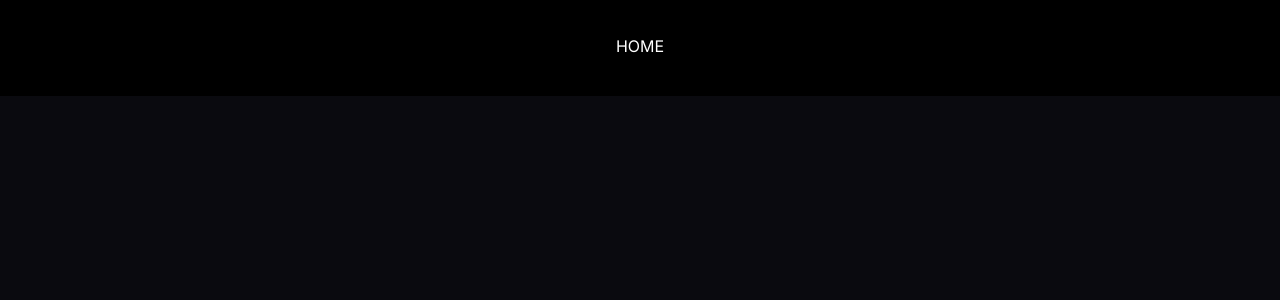
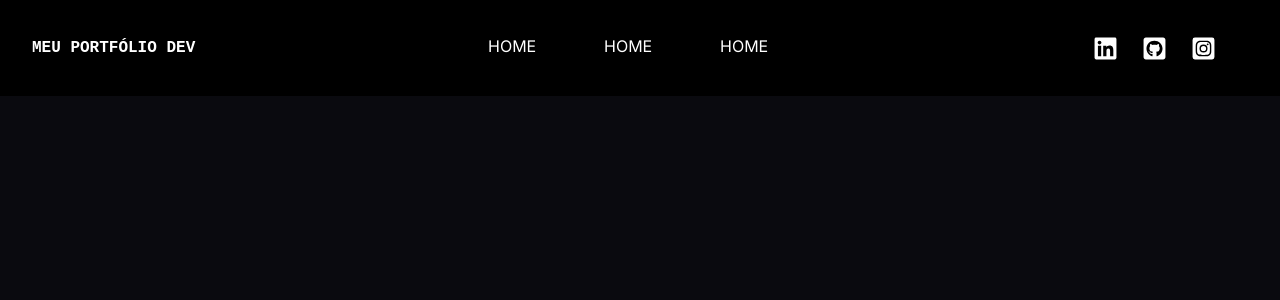
Before and after one commit to rafae1-afonso/meu-portfolio-dev, a Next.js app: page / in a window 1280 px wide. Shown: the top 300 px of the page. Built offline with nearby package versions, Linux system fonts and the light colour scheme.

Commit message:
melhora no header

```diff
--- /dev/null
+++ b/app/fonts.ts
@@ -0,0 +1,12 @@
+import { Inter, Anonymous_Pro } from 'next/font/google';
+
+export const inter = Inter({
+  subsets: ['latin'],
+  display: 'swap',
+})
+
+export const anonymous_pro = Anonymous_Pro({
+    weight: '700',
+    subsets: ['latin'],
+    display: 'swap',
+})
--- a/styles/globals.css
+++ b/app/globals.css
@@ -1,7 +1,6 @@
 @tailwind base;
 @tailwind components;
 @tailwind utilities;
-
 
 * {
     padding: 0;
@@ -13,3 +12,8 @@
 body {
     background-color: rgb(10, 10, 15);
 }
+
+h1.logo {
+    font-family: 'Anonymous Pro', monospace;
+    font-weight: 700;
+}
--- a/app/layout.tsx
+++ b/app/layout.tsx
@@ -1,5 +1,5 @@
 import type { Metadata } from "next";
-import { Inter } from "next/font/google";
+import { Inter, Anonymous_Pro } from "next/font/google";
 
 const inter = Inter({ subsets: ["latin"] });
 
--- a/app/page.tsx
+++ b/app/page.tsx
@@ -1,11 +1,36 @@
-import Link from "next/link";
-import '../styles/globals.css';
+import './globals.css';
 import HeaderLink from "@/components/HeaderComponents/HeaderLink";
+import Link from 'next/link';
+import { FaLinkedin, FaGithubSquare, FaInstagramSquare } from "react-icons/fa";
 
 export default function Home() {
   return (
-    <header className="w-full h-24 bg-black flex items-center justify-center gap-5">
-      <HeaderLink title='HOME' link='/'/>
+    <header className="w-full h-24 bg-black flex flex-row justify-between items-center px-8">
+      <div className='flex items-center'>
+        <h1 className='logo text-center'>MEU PORTFÓLIO DEV</h1>
+      </div>
+
+      <nav className="h-full flex items-center gap-5 px-8">
+        <HeaderLink title='HOME' link='/' />
+        <HeaderLink title='HOME' link='/' />
+        <HeaderLink title='HOME' link='/' />
+      </nav>
+
+      <section className='flex items-center justify-center gap-6 px-8'>
+
+        <Link href='https://www.linkedin.com/in/rafaelafonsofl/' target='_blank'>
+          <FaLinkedin size={25} className='cursor-pointer duration-500 hover:-translate-y-1 hover:fill-cyan-300' />
+        </Link>
+
+        <Link href='https://github.com/rafae1-afonso' target='_blank'>
+          <FaGithubSquare size={25} className='cursor-pointer duration-500 hover:-translate-y-1 hover:fill-cyan-300' />
+        </Link>
+
+        <Link href='https://www.instagram.com/_rafa.afonso/' target='_blank'>
+          <FaInstagramSquare size={25} className='cursor-pointer duration-500 hover:-translate-y-1 hover:fill-cyan-300' />
+        </Link>
+
+      </section>
     </header>
   );
 }
```
Also changed, not shown: package.json (+5 -4 lines), 1 other file (tests, documents, lock files or other folders).
